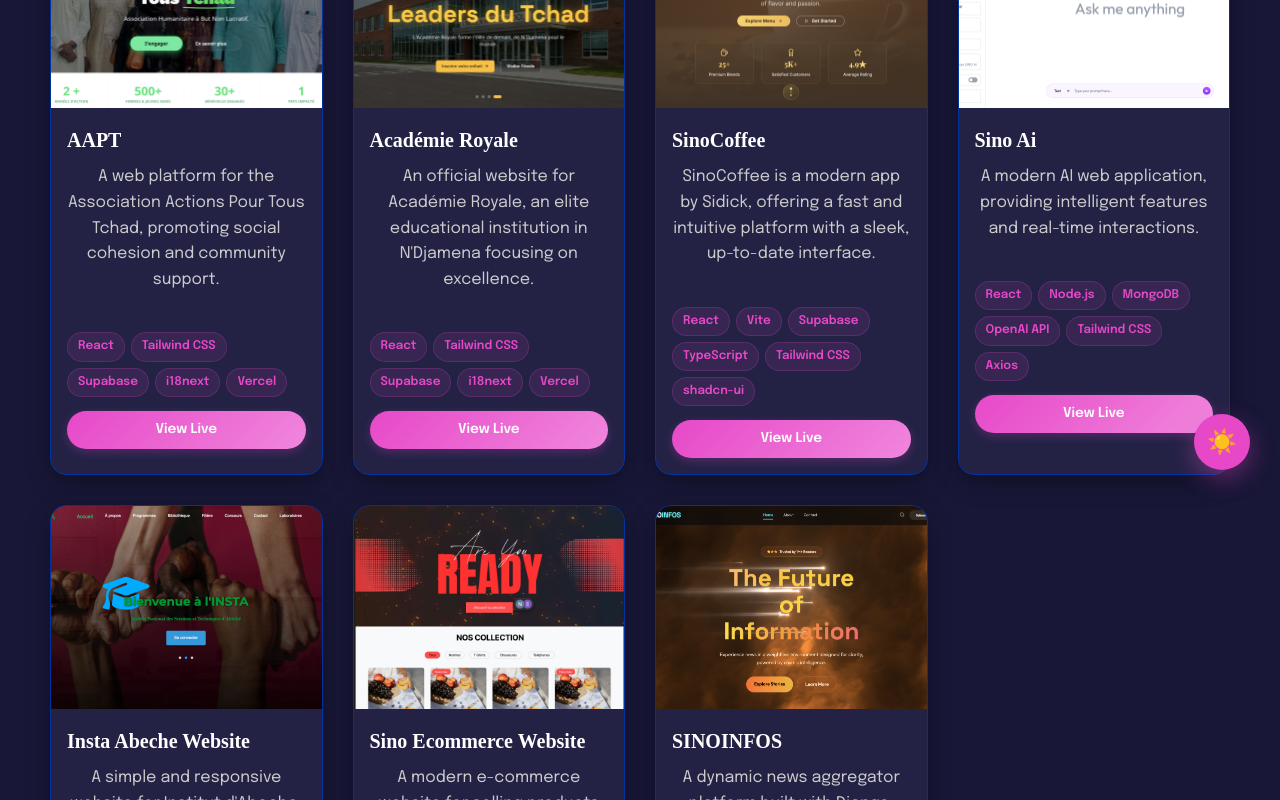
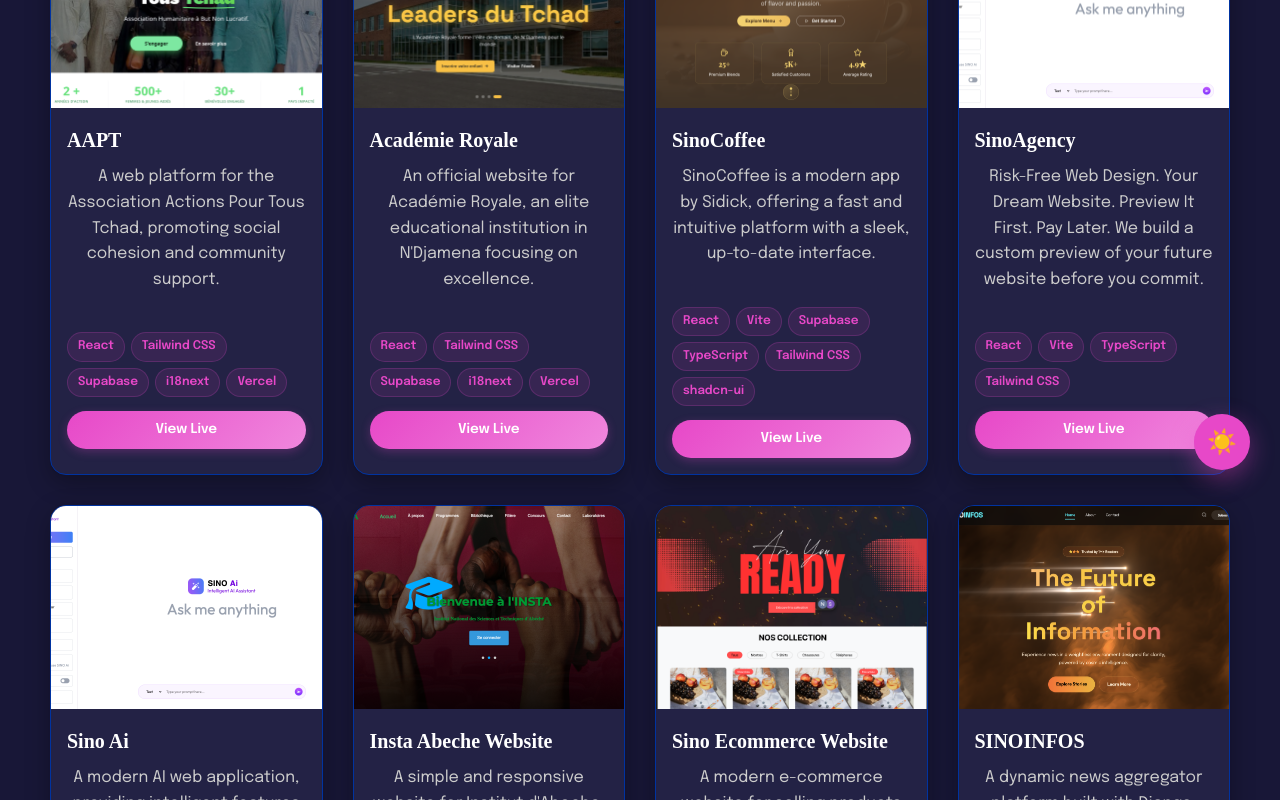
Before and after one commit to sidicksino/SidickPortfolio, a React (Vite) app: page /projects/web in a window 1280 px wide. Shown: the part 300-1100 px from the top of the page. Built offline with nearby package versions, Linux system fonts and the light colour scheme; a web font is replaced by a local one.

Commit message:
Add SinoAgency project and reindex portfolio data with updated translations.

```diff
--- a/src/data/projectData.js
+++ b/src/data/projectData.js
@@ -60,6 +60,14 @@ export const webProjects = [
     id: 4,
     titleKey: 'projects.items.web.4.title',
     descriptionKey: 'projects.items.web.4.description',
+    technologies: ["React", "Vite", "TypeScript", "Tailwind CSS"],
+    image: SinoAi,
+    liveUrl: "https://sinoagency.netlify.app/",
+  },
+  {
+    id: 5,
+    titleKey: 'projects.items.web.5.title',
+    descriptionKey: 'projects.items.web.5.description',
     technologies: [
       "React",
       "Node.js",
@@ -73,27 +81,27 @@ export const webProjects = [
     // githubUrl: "https://github.com/sidicksino/sino_Ai",
   },
   {
-    id: 5,
-    titleKey: 'projects.items.web.5.title',
-    descriptionKey: 'projects.items.web.5.description',
+    id: 6,
+    titleKey: 'projects.items.web.6.title',
+    descriptionKey: 'projects.items.web.6.description',
     technologies: ["HTML", "CSS", "JavaScript", "MySQL"],
     image: Insta,
     liveUrl: "https://insta-uxnh.onrender.com/",
     // githubUrl: "https://github.com/sidicksino/insta_abeche",
   },
   {
-    id: 6,
-    titleKey: 'projects.items.web.6.title',
-    descriptionKey: 'projects.items.web.6.description',
+    id: 7,
+    titleKey: 'projects.items.web.7.title',
+    descriptionKey: 'projects.items.web.7.description',
     technologies: ["HTML", "CSS", "JavaScript", "Node.js", "MySQL"],
     image: SinoEcommerce,
     liveUrl: "https://team-work-30tj.onrender.com/",
     // githubUrl: "https://github.com/sidicksino/team_work",
   },
   {
-    id: 7,
-    titleKey: 'projects.items.web.7.title',
-    descriptionKey: 'projects.items.web.7.description',
+    id: 8,
+    titleKey: 'projects.items.web.8.title',
+    descriptionKey: 'projects.items.web.8.description',
     technologies: ["Django", "HTML", "CSS", "JavaScript", "SQLite", "newsdata.io"],
     image: News,
     liveUrl: "https://news-7oyn.onrender.com",
--- a/src/locales/en.json
+++ b/src/locales/en.json
@@ -82,18 +82,22 @@
           "description": "SinoCoffee is a modern app by Sidick, offering a fast and intuitive platform with a sleek, up-to-date interface."
         },
         "4": {
+          "title": "SinoAgency",
+          "description": "Risk-Free Web Design. Your Dream Website. Preview It First. Pay Later. We build a custom preview of your future website before you commit."
+        },
+        "5": {
           "title": "Sino Ai",
           "description": "A modern AI web application, providing intelligent features and real-time interactions."
         },
-        "5": {
+        "6": {
           "title": "Insta Abeche Website",
           "description": "A simple and responsive website for Institut d'Abeche, providing essential information and services online."
         },
-        "6": {
+        "7": {
           "title": "Sino Ecommerce Website",
           "description": "A modern e-commerce website for selling products online with a sleek design, responsive layout, and smooth user experience."
         },
-        "7": {
+        "8": {
           "title": "SINOINFOS",
           "description": "A dynamic news aggregator platform built with Django, featuring real-time content delivery through seamless integration with NewsData.io API."
         }
--- a/src/locales/fr.json
+++ b/src/locales/fr.json
@@ -82,18 +82,22 @@
           "description": "SinoCoffee est une application moderne de Sidick, offrant une plateforme rapide et intuitive avec une interface élégante."
         },
         "4": {
+          "title": "SinoAgency",
+          "description": "Conception web sans risque. Votre site de rêve. Prévisualisez-le d'abord. Payez plus tard. Nous créons un aperçu personnalisé de votre futur site web avant que vous ne vous engagiez."
+        },
+        "5": {
           "title": "Sino Ai",
           "description": "Une application web IA moderne offrant des fonctionnalités intelligentes et des interactions en temps réel."
         },
-        "5": {
+        "6": {
           "title": "Insta Abeche Website",
           "description": "Un site simple et réactif pour l'Institut d'Abeche, fournissant des informations et services essentiels en ligne."
         },
-        "6": {
+        "7": {
           "title": "Sino Ecommerce Website",
           "description": "Un site e-commerce moderne pour vendre des produits en ligne avec un design épuré et une expérience fluide."
         },
-        "7": {
+        "8": {
           "title": "SINOINFOS",
           "description": "Une plateforme d'agrégation d'actualités dynamique construite avec Django, intégrant du contenu en temps réel via l'API NewsData.io."
         }
```
